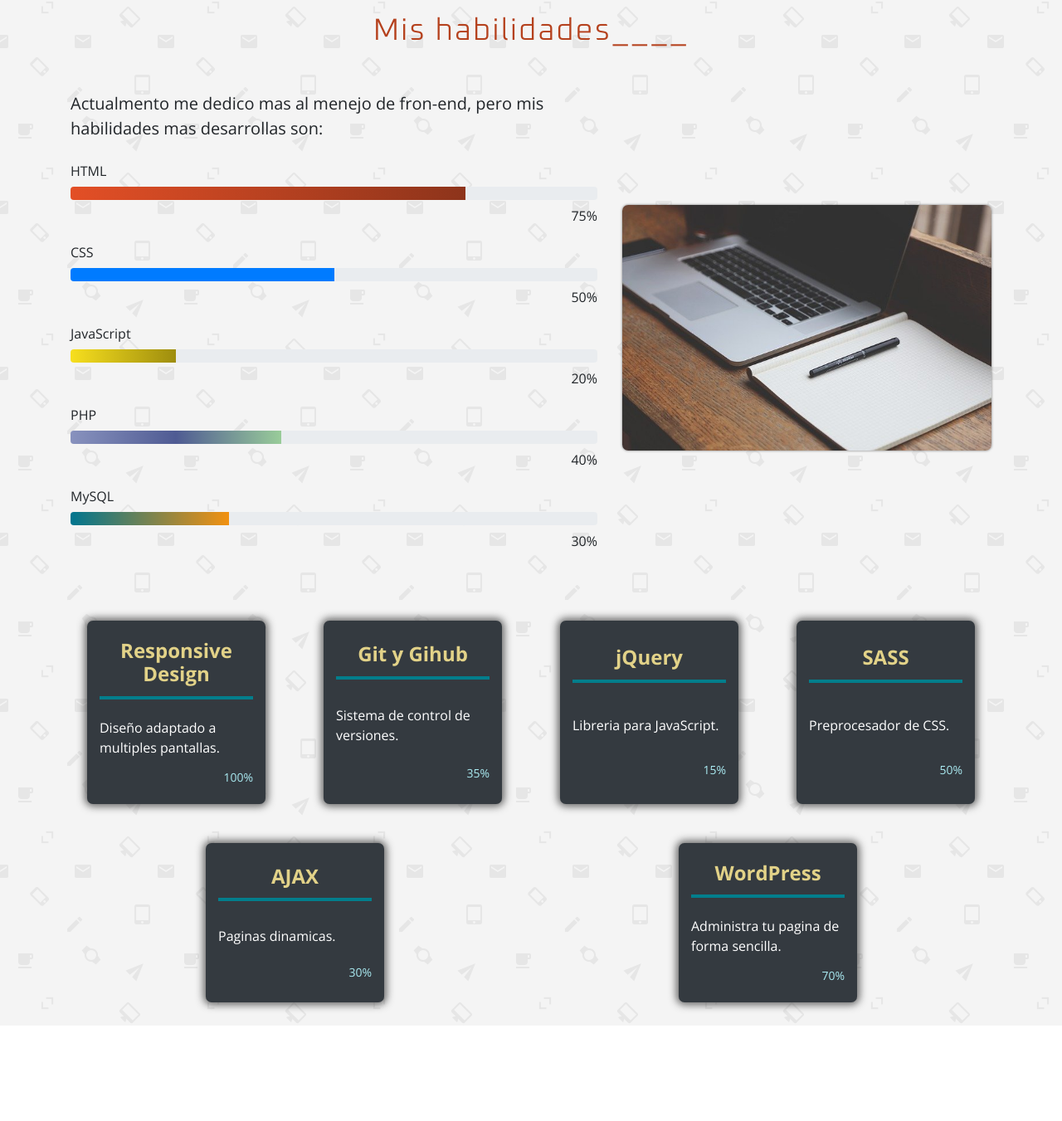
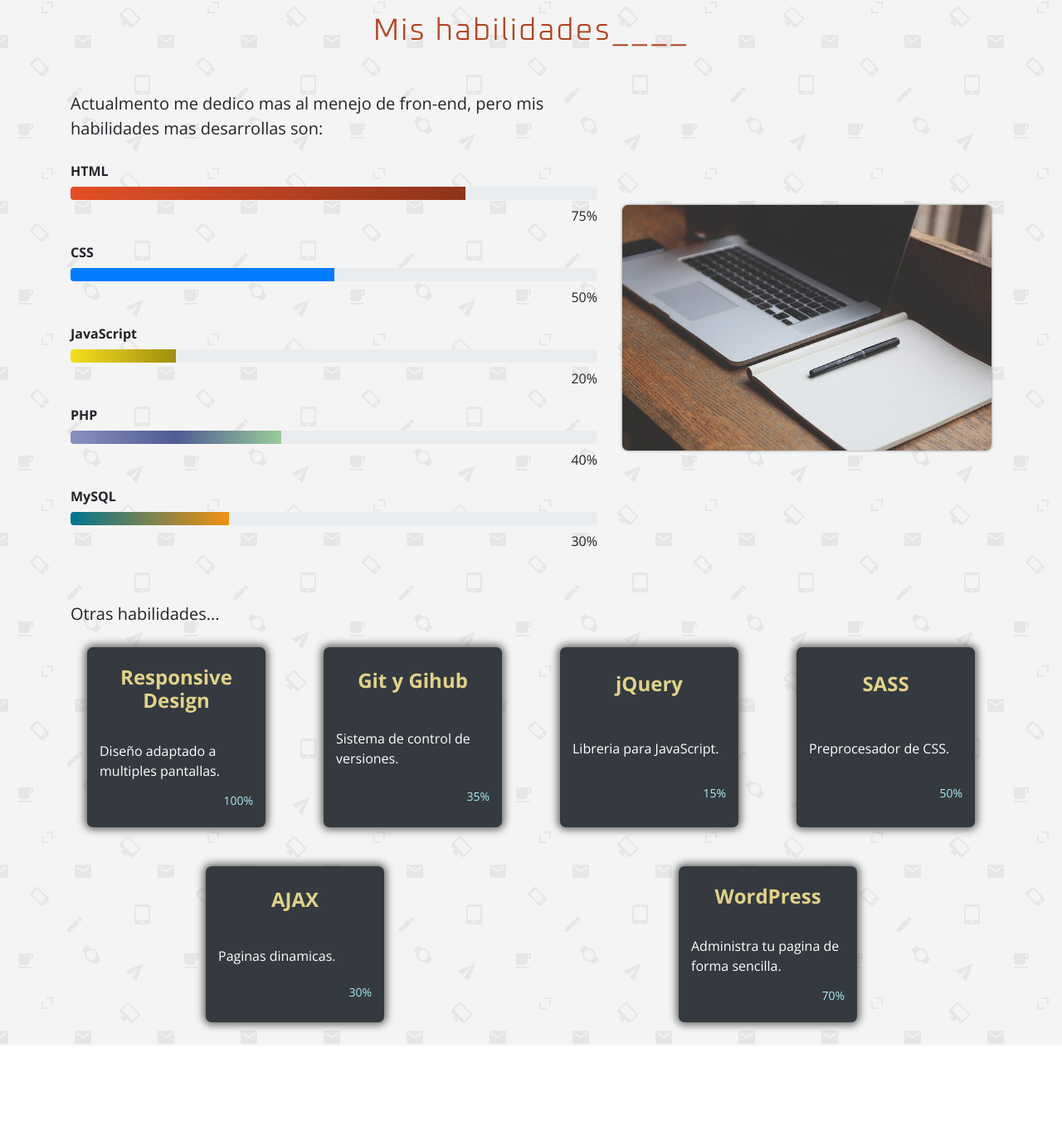
Before and after one commit to AngelKero/Portafolio, a PHP site: page / in a window 1280 px wide. Shown: the part 1250-2601 px from the top of the page at 83% size. Before the commit the page ends 2484 px from the top, so only its background shows below. Run offline with PHP 8.4, Linux system fonts and the light colour scheme; some libraries are stand-ins or nearby versions.

Commit message:
Se agregaron efectos y un parrafo a otras habilidades

```diff
--- a/sass/_acerca.sass
+++ b/sass/_acerca.sass
@@ -45,3 +45,4 @@ main
                 box-shadow: 0px 0px 5px 0px rgba($Senyera-Futur-4-rgba, .7)
                 border: 2px solid $Senyera-Futur-4-rgba
                 color: $Senyera-Futur-4-rgba
+                transform: scale(1.1)
--- a/sass/_habilidades.sass
+++ b/sass/_habilidades.sass
@@ -7,6 +7,7 @@
             margin: 0
             margin-top: 20px
             margin-bottom: 7px
+            font-weight: 700
         .porcentaje
             margin-top: 7px
         .html
@@ -42,11 +43,12 @@
         &:hover
             background: url('../img/code.png')
             cursor: pointer
+            box-shadow: 0px 0px 13px 4px rgba( #292929 , .7)
+            transform: scale(1.15)
         .habilidad
             font-weight: 700
             padding-bottom: 12px
             color: #e2d288
-            border-bottom: 4px solid $Senyera-Futur-2-rgba
         .descripcion
             font-weight: 400
             padding: 0
--- a/sass/master.css
+++ b/sass/master.css
@@ -235,6 +235,8 @@ main .acerca-de .boton-contacto:hover {
           box-shadow: 0px 0px 5px 0px rgba(242, 205, 42, 0.7);
   border: 2px solid #f2cd2a;
   color: #f2cd2a;
+  -webkit-transform: scale(1.1);
+          transform: scale(1.1);
 }
 
 main .redes-sociales {
@@ -284,6 +286,7 @@ main .redes-sociales .lista .whatsapp:hover {
   margin: 0;
   margin-top: 20px;
   margin-bottom: 7px;
+  font-weight: 700;
 }
 
 .habilidades .tecnologias .porcentaje {
@@ -342,13 +345,16 @@ main .redes-sociales .lista .whatsapp:hover {
 .otras-habilidades .extra:hover {
   background: url("../img/code.png");
   cursor: pointer;
+  -webkit-box-shadow: 0px 0px 13px 4px rgba(41, 41, 41, 0.7);
+          box-shadow: 0px 0px 13px 4px rgba(41, 41, 41, 0.7);
+  -webkit-transform: scale(1.15);
+          transform: scale(1.15);
 }
 
 .otras-habilidades .extra .habilidad {
   font-weight: 700;
   padding-bottom: 12px;
   color: #e2d288;
-  border-bottom: 4px solid #027e8c;
 }
 
 .otras-habilidades .extra .descripcion {
--- a/views/index.view.php
+++ b/views/index.view.php
@@ -148,6 +148,9 @@
                     </div>
                 </div>
                 <div class="row otras-habilidades d-flex justify-content-lg-around mt-5">
+                    <div class="col-12">
+                        <h5>Otras habilidades...</h5>
+                    </div>
                     <div class="col-3 mb-5" data-aos="flip-left">
                         <div class="extra bg-dark">
                             <h4 class="habilidad text-center">Responsive Design</h4>
```
Also changed, not shown: 1 other file.
